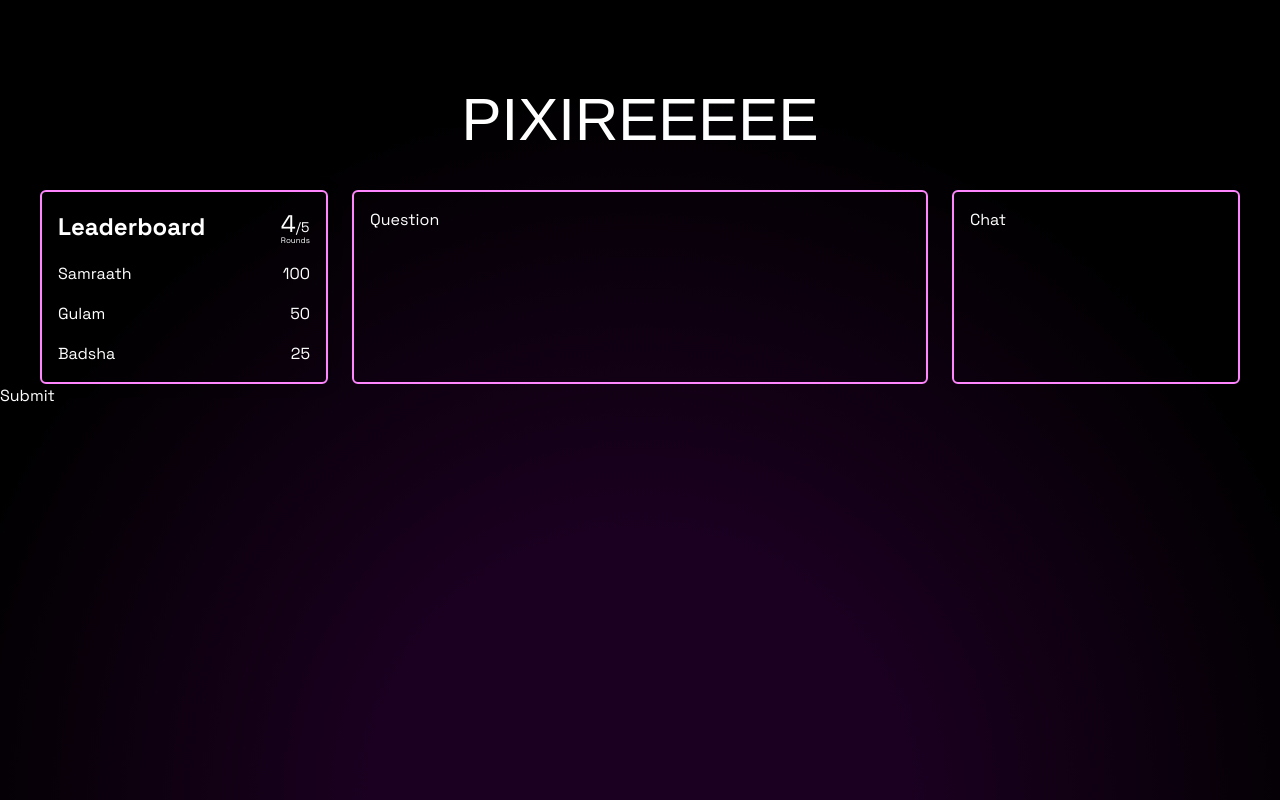
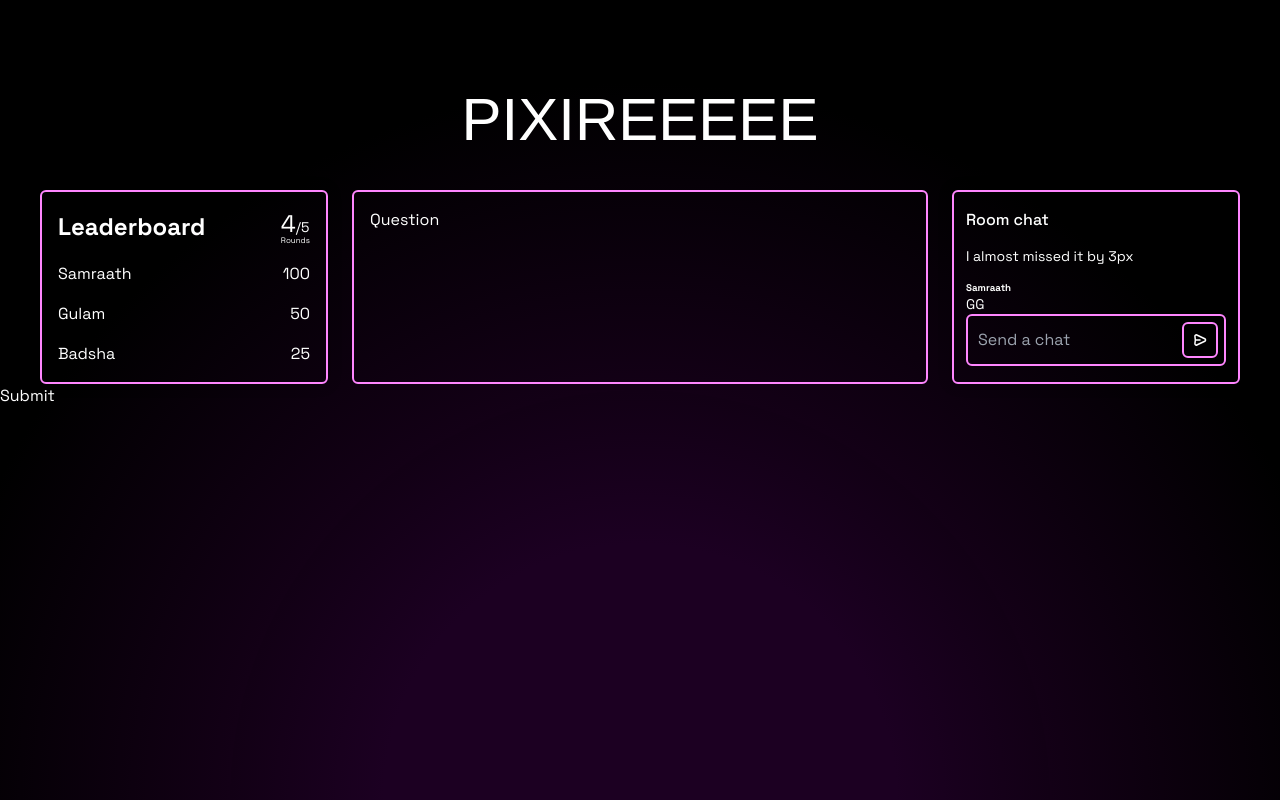
Before and after one commit to assudani66/GG-frontend, a React (Vite) app: page / in a window 1280 px wide. Built offline with nearby package versions, Linux system fonts and the light colour scheme; a web font is replaced by a local one.

Commit message:
style: chat component

```diff
--- a/index.html
+++ b/index.html
@@ -4,7 +4,7 @@
     <meta charset="UTF-8" />
     <link rel="icon" type="image/svg+xml" href="/vite.svg" />
     <link href="https://fonts.googleapis.com/css2?family=Tourney:wght@400;500;600;700&display=swap" rel="stylesheet">
-    <link href="https://fonts.googleapis.com/css2?family=Space+Grotesk:wght@400;500;600;700&display=swap" rel="stylesheet">
+    <link href="https://fonts.googleapis.com/css2?family=Space+Grotesk:wght@300;400;500;600;700&display=swap" rel="stylesheet">
     <meta name="viewport" content="width=device-width, initial-scale=1.0" />
     <title>Vite + React</title>
   </head>
--- a/src/components/Chat/Chat.jsx
+++ b/src/components/Chat/Chat.jsx
@@ -1,7 +1,27 @@
+const chats =[{name:"Samraath",text:"GG"},{name:"Gulam",text:"I almost missed it by 3px"},{name:"Badsha",text:"Bruh Samraath is him"}]
 
 const Chat = () => {
   return (
-    <div className="border-2 border-primary rounded-md p-4">Chat</div>
+    <div className="border-2 border-primary rounded-md p-4 px-3 shadow-custom-drop relative flex flex-col">
+        <h1 className=" font-medium sticky top-0">Room chat</h1>
+        <ul className="flex flex-col-reverse gap-y-4 mt-4 h-1 grow overflow-y-scroll">
+        {chats.map((chat,index)=>(
+            <li key={index} className="flex flex-col">
+                <p className="font-bold text-[9.79px] leading-3">{chat.name}</p>
+                <span className="text-sm">{chat.text}</span>
+            </li>
+        ))}
+        </ul>
+        <section className="border-2 border-primary rounded-md flex p-1.5 pl-2.5 gap-x-1">
+            <input className="bg-transparent grow outline-none" placeholder="Send a chat" />
+            <aside className="border-2 border-primary rounded-md p-2">
+            <svg width="16" height="16" viewBox="0 0 16 16" fill="none" xmlns="http://www.w3.org/2000/svg">
+                <path d="M3.33337 8L2.93071 4.37533C2.81537 3.338 3.88337 2.576 4.82671 3.02333L12.7894 6.79533C13.806 7.27666 13.806 8.72333 12.7894 9.20466L4.82671 12.9773C3.88337 13.424 2.81537 12.6627 2.93071 11.6253L3.33337 8ZM3.33337 8H8.00004" stroke="white" strokeWidth="1.5" strokeLinecap="round" strokeLinejoin="round"/>
+            </svg>
+
+            </aside>
+        </section>
+    </div>
   )
 }
 
--- a/src/index.css
+++ b/src/index.css
@@ -9,6 +9,16 @@
   -moz-osx-font-smoothing: grayscale;
 }
 
+/* Hide scrollbar for Firefox */
+* {
+  scrollbar-width: none;
+}
+
+/* Hide scrollbar for Chrome, Safari, and Edge */
+*::-webkit-scrollbar {
+  display: none;
+}
+
 body {
   color: white;
   font-family: 'Space Grotesk', sans-serif;
```
